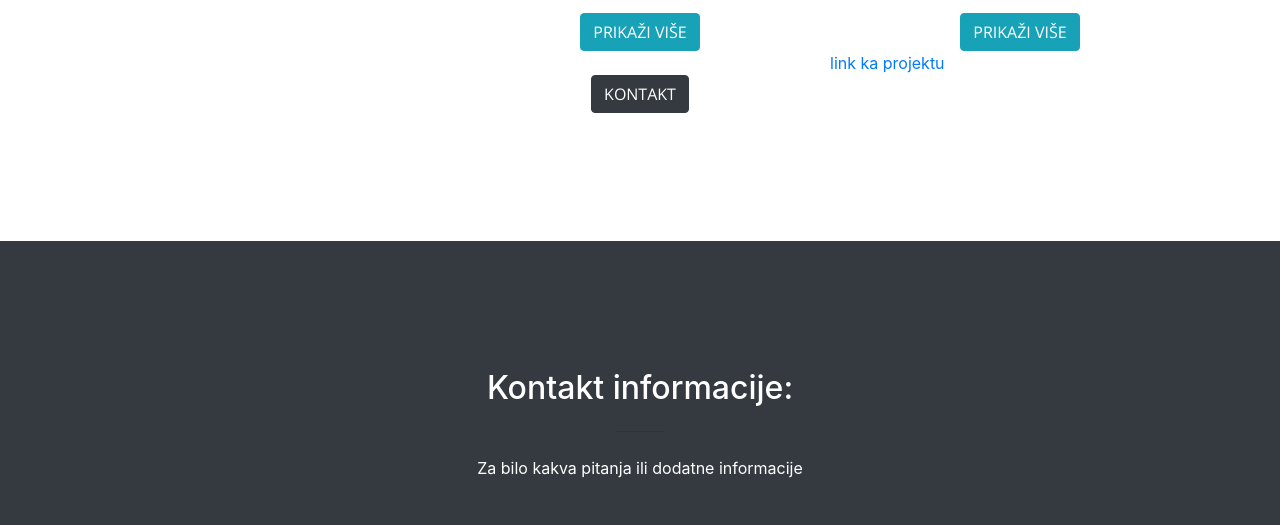
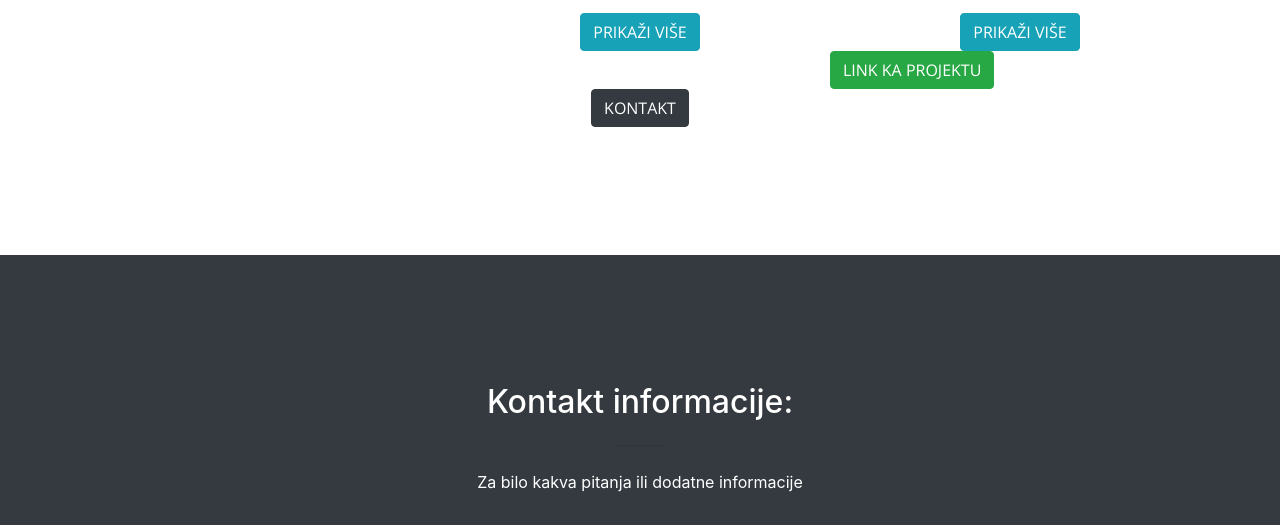
Before and after one commit to icaki12/icaki12.github.io, a website with bundled scripts: page index.html in a window 1280 px wide. Shown: the part 2038-2563 px from the top of the page. Built offline with nearby package versions, Linux system fonts and the light colour scheme.

Commit message:
Fixed Index Page

```diff
--- a/index.html
+++ b/index.html
@@ -178,7 +178,7 @@
             <a href="#123" class="btn btn-info btn-md btn5" id="btn5">Prikaži više</a>
             <a href="#123" class="btn btn-info btn-md btn6" id="btn6">Sakrij</a>
             <div class="row">
-              <a href="https://github.com/icaki12/Toneri-app-frontend" target="_blank">link ka projektu</a>
+              <a href="https://github.com/icaki12/Toneri-app-frontend" target="_blank" class="btn btn-success btn-md">link ka projektu</a>
             </div>
           </div>
           </div>
```
